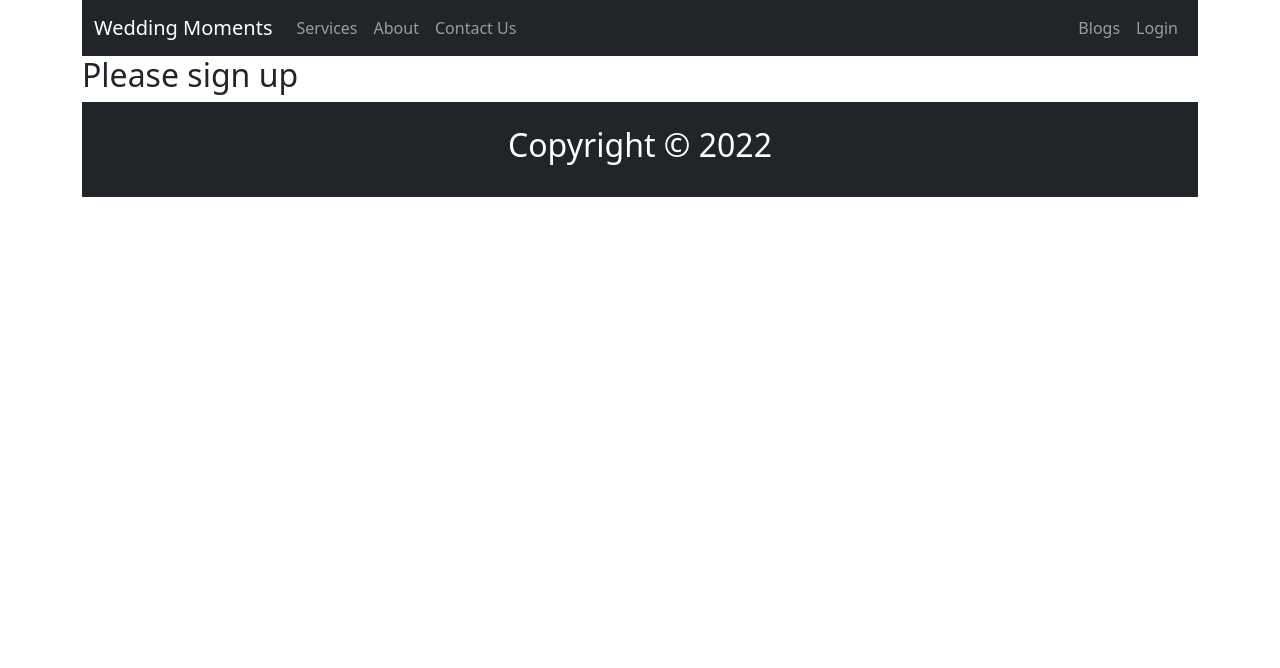
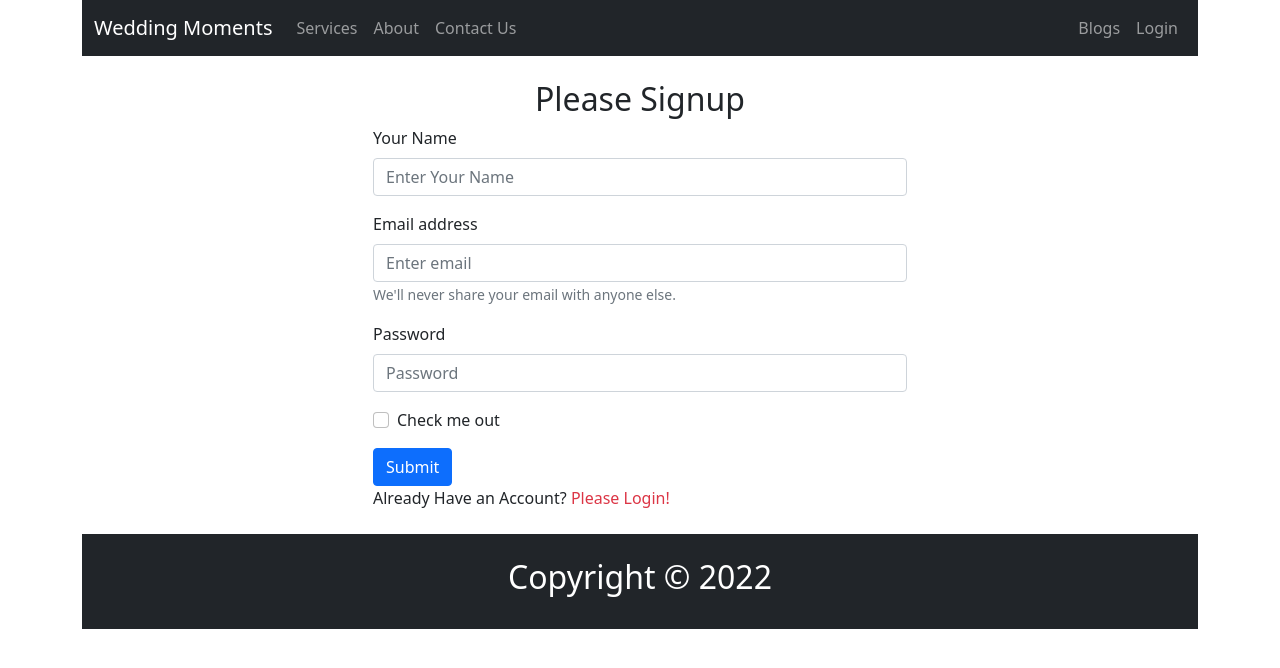
Before and after one commit to Easrib/wedding-moment, a React (Create React App) app: page /signup in a window 1280 px wide. Shown: the top 668 px of the page. Built offline with nearby package versions, Linux system fonts and the light colour scheme.

Commit message:
sign up form added

```diff
--- a/src/Pages/Login/Login/Login.js
+++ b/src/Pages/Login/Login/Login.js
@@ -1,6 +1,6 @@
 import React, { useRef } from 'react';
 import { Button, Form } from 'react-bootstrap';
-import { useNavigate } from 'react-router-dom';
+import { Link, useNavigate } from 'react-router-dom';
 
 const Login = () => {
     const emailRef = useRef('');
@@ -41,7 +41,7 @@
                     Submit
                 </Button>
             </Form>
-            <p>New to Wedding Moments? <span className='text-danger' onClick={navigateSignup}>Please Signup!</span></p>
+            <p>New to Wedding Moments? <Link to={'/signup'} className='text-danger pe-auto text-decoration-none' onClick={navigateSignup}>Please Signup!</Link></p>
         </div>
     );
 };
--- a/src/Pages/Login/Signup/Signup.js
+++ b/src/Pages/Login/Signup/Signup.js
@@ -1,9 +1,53 @@
-import React from 'react';
+import React, { useRef } from 'react';
+import { Button, Form } from 'react-bootstrap';
+import { Link, useNavigate } from 'react-router-dom';
 
 const Signup = () => {
+    const emailRef = useRef('');
+    const passwordRef = useRef('');
+    const nameRef = useRef('');
+    const navigate = useNavigate();
+
+    const handleSignup = (event) => {
+        event.preventDefault();
+        const email = emailRef.current.value;
+        const password = passwordRef.current.value;
+        const name = nameRef.current.value;
+
+        console.log(email, password, name);
+    }
+
+    const navigateLogin = event => {
+        navigate('/login')
+    }
     return (
-        <div>
-            <h2>Please sign up</h2>
+        <div className='container w-50 mx-auto my-4'>
+            <h2 className='text-center'>Please Signup</h2>
+            <Form onSubmit={handleSignup}>
+                <Form.Group className="mb-3">
+                    <Form.Label>Your Name</Form.Label>
+                    <Form.Control ref={nameRef} type="text" placeholder="Enter Your Name" required />
+                </Form.Group>
+                <Form.Group className="mb-3" controlId="formBasicEmail">
+                    <Form.Label>Email address</Form.Label>
+                    <Form.Control ref={emailRef} type="email" placeholder="Enter email" required />
+                    <Form.Text className="text-muted">
+                        We'll never share your email with anyone else.
+                    </Form.Text>
+                </Form.Group>
+
+                <Form.Group className="mb-3" controlId="formBasicPassword">
+                    <Form.Label>Password</Form.Label>
+                    <Form.Control ref={passwordRef} type="password" placeholder="Password" required />
+                </Form.Group>
+                <Form.Group className="mb-3" controlId="formBasicCheckbox">
+                    <Form.Check type="checkbox" label="Check me out" />
+                </Form.Group>
+                <Button variant="primary" type="submit">
+                    Submit
+                </Button>
+            </Form>
+            <p>Already Have an Account? <Link to={'/login'} className='text-danger pe-auto text-decoration-none' onClick={navigateLogin}>Please Login!</Link></p>
         </div>
     );
 };
```
